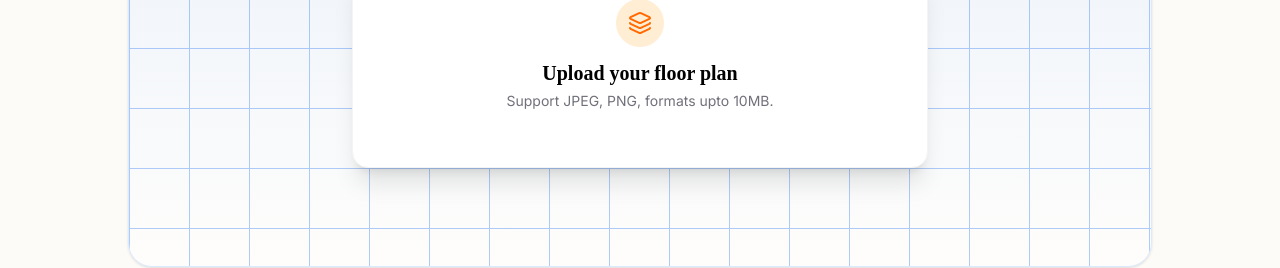
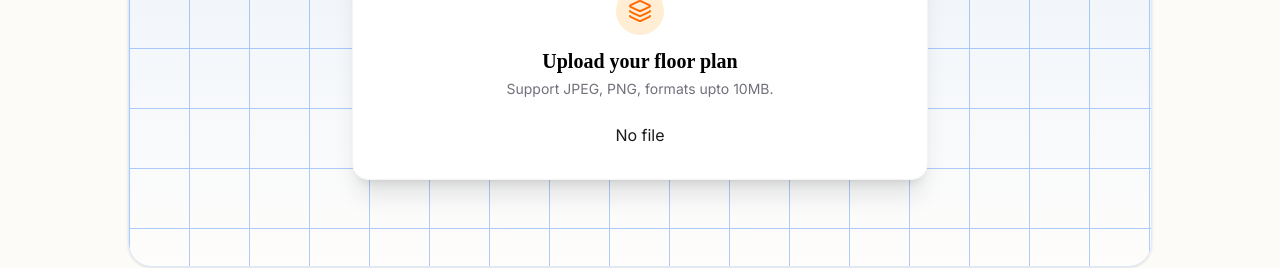
Before and after one commit to kinetic-sudo/architecture-saas, a React (Vite) app: page / in a window 1280 px wide. Shown: the part 820-1088 px from the top of the page. Built offline with nearby package versions, Linux system fonts and the light colour scheme.

Commit message:
Update Upload component in Upload.tsx to include file presence indication and progress state management, enhancing user feedback during file uploads.

```diff
--- a/src/components/Upload.tsx
+++ b/src/components/Upload.tsx
@@ -1,13 +1,25 @@
+import { useAuth } from '@/App'
 import React,{useState} from 'react'
 
 const Upload = () => {
 
     const [file, setFile] = useState<File | null>(null)
     const [isDragging, setIsDragging] = useState(false)
+    const [progress, setIsProgress] = useState(0)
+
+    const { isSignedIn } = useAuth()
 
   return (
     <div className='upload'>
-
+        {!file ? (
+            <div>
+                No file
+            </div>
+        ) : (
+            <div>
+                File
+            </div>
+        )}
     </div>
   )
 }
```
